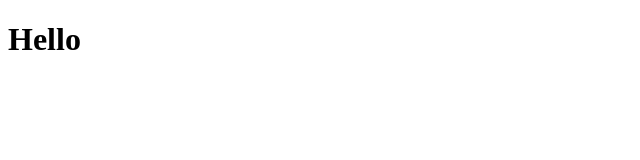
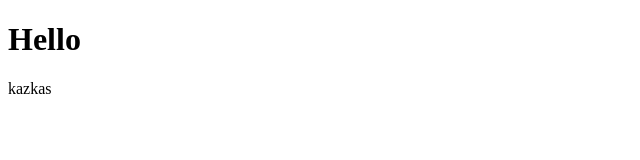
Before and after one commit to kitas-gitas/symmetrical-fortnight, a plain HTML site: page index.html in a window 1280 px wide. Shown: the full height of the page, 0-640 px from the left. Drawn offline with Linux system fonts and the light colour scheme.

Commit message:
Add bugfix

```diff
--- a/index.html
+++ b/index.html
@@ -8,5 +8,6 @@
 </head>
 <body>
     <h1>Hello</h1>
+    <p>kazkas</p>
 </body>
 </html>
```
Also changed, not shown: file1.txt, file2.txt.
